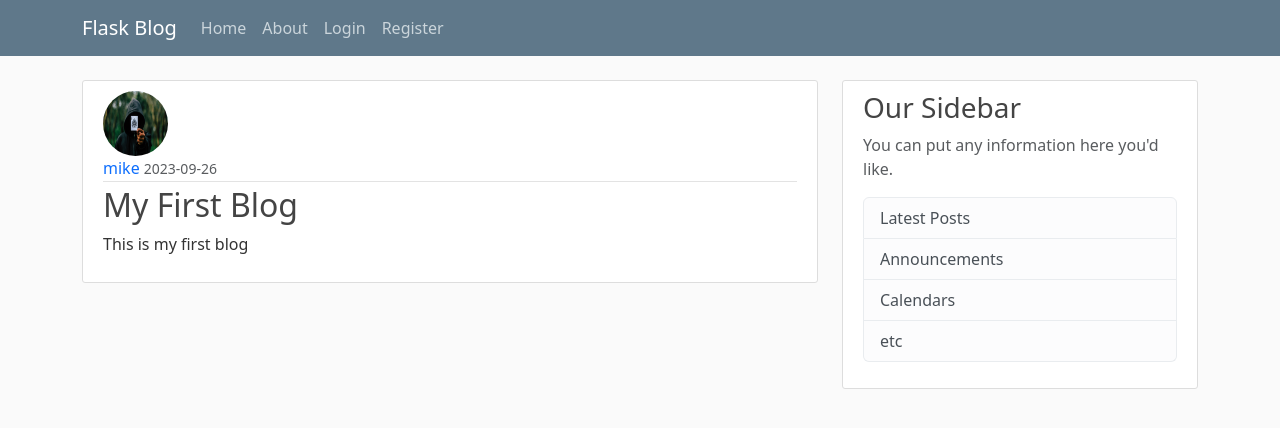
After one commit to alex-njuguna/blog-web-with-flask, a Flask app: page /post/1 in a window 1280 px wide. The commit adds this page. Shown: the top 428 px of the page. Run offline with Flask 3, Linux system fonts and the light colour scheme.

Commit message:
routing to a post

```diff
--- a/flaskblog/routes.py
+++ b/flaskblog/routes.py
@@ -117,3 +117,9 @@ def new_post():
         flash(f"{form.title.data.title()} created", "success")
         return redirect(url_for("home"))
     return render_template("create_post.html", title="new post", form=form)
+
+
+@app.route("/post/<int:post_id>")
+def post(post_id):
+    post = Post.query.get_or_404(post_id)
+    return render_template("post.html", title=post.title, post=post)
--- /dev/null
+++ b/flaskblog/templates/post.html
@@ -0,0 +1,17 @@
+{% extends 'base.html' %}
+
+{% block content %}
+    <article class="media content-section bg-gray-100">
+        <img class="rounded-circle article-img"
+            src="{{ url_for('static', filename='/profile_pics/' + post.author.image_file) }}"
+            alt="profile pic">
+        <div class="media-body">
+            <div class="article-metadata">
+                <a class="mr-2 text-decoration-none text-primary" href="#">{{ post.author.username }}</a>
+                <small class="text-muted">{{ post.date_posted.strftime('%Y-%m-%d') }}</small>
+            </div>
+            <h2><a class="article-title text-decoration-none">{{ post.title }}</a></h2>
+            <p class="article-content">{{ post.content }}</p>
+        </div>
+    </article>
+{% endblock %}
```
Also changed, not shown: flaskblog/templates/home.html (+13 -8 lines), instance/site.db.
